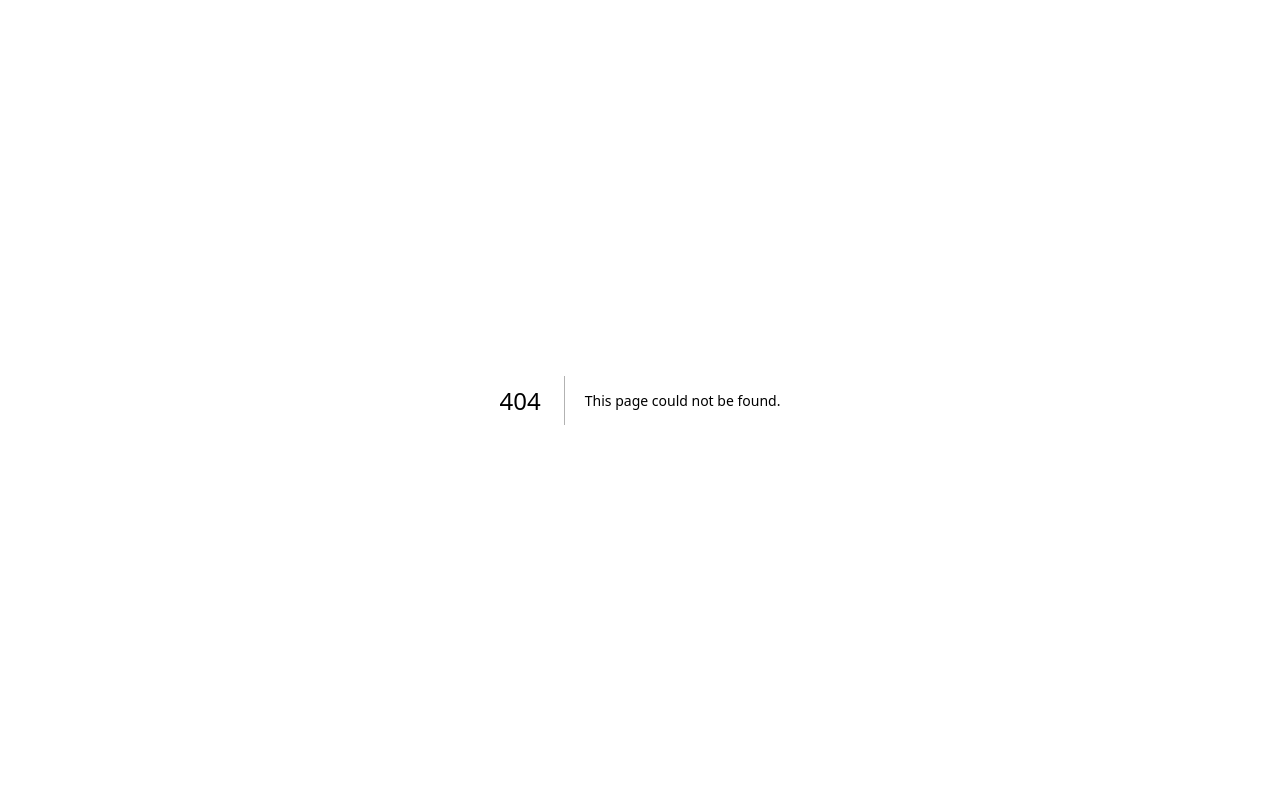
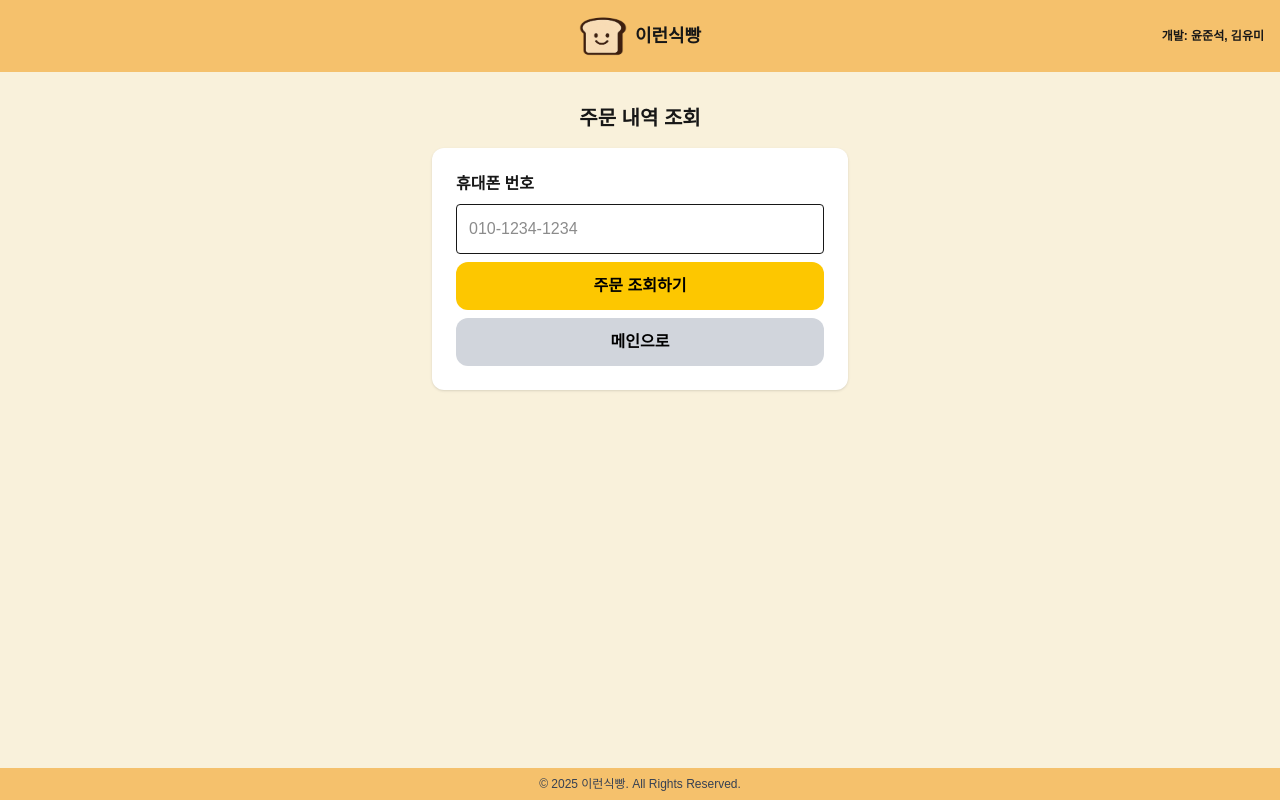
Before and after one commit to 2RunSikBBang/frontend, a Next.js app: page /status-lookup in a window 1280 px wide. Before the commit this address had no page. Built offline with nearby package versions, Linux system fonts and the light colour scheme.

Commit message:
전번입력 후 내 주문내역 조회

```diff
--- a/pages/index.js
+++ b/pages/index.js
@@ -11,7 +11,7 @@ export default function Home() {
           </button>
         </Link>
 
-        <Link href="/status">
+        <Link href="/status-lookup">
           <button className="w-full bg-green-500 font-bold py-4 rounded-xl shadow text-lg">
             내 주문내역 조회
           </button>
--- a/pages/payment.js
+++ b/pages/payment.js
@@ -86,7 +86,7 @@ export default function PaymentPage() {
         <p className="text-sm mb-4">주문자명과 입금자명이 일치해야 합니다.</p>
         <p className="text-center font-bold">신한은행 110-218-986002 김효원</p>
         <p className="text-center text-blue-500 font-bold">
-          입금할 금액: {totalPrice.toLocaleString()}원
+          입금할 금액: {totalPrice.toLocaleString("ko-KR")}원
         </p>
       </div>
 
--- /dev/null
+++ b/pages/status-lookup.js
@@ -0,0 +1,54 @@
+// pages/status-lookup.js
+import { useState } from "react";
+import { useRouter } from "next/router";
+import Layout from "../components/Layout";
+import { isValidPhone, formatPhoneKR } from "../utils/validators";
+
+export default function StatusLookupPage() {
+  const router = useRouter();
+  const [phone, setPhone] = useState("");
+  const [error, setError] = useState("");
+
+  const onChange = (e) => {
+    setPhone(formatPhoneKR(e.target.value));
+    if (error) setError("");
+  };
+
+  const onSubmit = (e) => {
+    e.preventDefault();
+    if (!isValidPhone(phone)) {
+      setError("전화번호는 010-1234-1234 형식이어야 해요.");
+      return;
+    }
+    router.push(`/status?phone=${encodeURIComponent(phone)}`);
+  };
+
+  return (
+    <Layout>
+      <h1 className="text-xl font-bold text-center my-4">주문 내역 조회</h1>
+      <form onSubmit={onSubmit} className="bg-white p-6 rounded-xl shadow">
+        <label className="block font-bold mb-2">휴대폰 번호</label>
+        <input
+          type="tel"
+          inputMode="numeric"
+          placeholder="010-1234-1234"
+          value={phone}
+          onChange={onChange}
+          maxLength={13}
+          className="w-full border rounded p-3 mb-2"
+        />
+        {error && <p className="text-sm text-red-600 mb-2">{error}</p>}
+        <button type="submit" className="w-full bg-yellow-400 text-black font-bold py-3 rounded-xl">
+          주문 조회하기
+        </button>
+        <button
+          type="button"
+          onClick={() => router.push("/")}
+          className="w-full bg-gray-300 text-black font-bold py-3 rounded-xl mt-2"
+        >
+          메인으로
+        </button>
+      </form>
+    </Layout>
+  );
+}
--- a/pages/status.js
+++ b/pages/status.js
@@ -1,50 +1,70 @@
-import { useState } from "react";
+// pages/status.js
+import { useState, useMemo } from "react";
 import Link from "next/link";
+import { useRouter } from "next/router";
 import useOrderStore from "../store/orderStore";
 import Layout from "../components/Layout";
 import { hasActiveOrderStrict } from "../utils/validators";
 
 export default function StatusPage() {
+  const router = useRouter();
   const { items, customer } = useOrderStore();
 
-  // 활성 주문확인
+  // 1) 우선순위: 쿼리 ?phone → 없으면 Zustand의 customer.phone
+  const queryPhone =
+    typeof router.query.phone === "string" ? router.query.phone : "";
+  const phoneToUse = queryPhone || customer?.phone || "";
+
+  // 2) 활성 주문 판단(이름/전화/주소+아이템 모두 유효)
   const hasActiveOrder = hasActiveOrderStrict(customer, items);
 
-  const [status, setStatus] = useState("확인중");
-  // 가능한 값: "확인중", "조리중", "배달중", "완료", "취소"
+  // 3) 표시 가능 여부
+  //    - 쿼리폰이 있으면: 내 로컬 주문의 phone과 일치해야 함 (백엔드 전 단계)
+  //    - 쿼리폰이 없으면: /payment 경로 → 로컬 주문만 있으면 OK
+  const canShow = useMemo(() => {
+    if (!hasActiveOrder) return false;
+    if (queryPhone) return queryPhone === customer.phone;
+    return true; // /payment → 로컬 주문 존재 시 통과
+  }, [hasActiveOrder, queryPhone, customer?.phone]);
 
+  // 4) 표시 불가 → /status-lookup 안내
+  if (!phoneToUse || !canShow) {
+    return (
+      <Layout>
+        <h1 className="text-xl font-bold text-center my-4">주문 현황</h1>
+        <div className="bg-white p-6 rounded-xl shadow text-center">
+          <p className="font-bold mb-2">해당 번호로 조회 가능한 주문이 없습니다.</p>
+          <div className="space-y-2">
+            <button
+              className="w-full bg-yellow-400 text-black font-bold py-3 rounded-xl"
+              onClick={() => router.replace("/status-lookup")}
+            >
+              휴대폰 번호로 조회하기
+            </button>
+            <Link href="/">
+              <button className="w-full bg-gray-300 text-black font-bold py-3 rounded-xl">
+                메인으로
+              </button>
+            </Link>
+          </div>
+        </div>
+      </Layout>
+    );
+  }
+
+  // ===== 활성 주문 화면 =====
+  const [status, setStatus] = useState("확인중"); // 데모용 상태
   const handleRefresh = () => {
-    const nextStatus = {
+    const next = {
       확인중: "조리중",
       조리중: "배달중",
       배달중: "완료",
       완료: "완료",
       취소: "취소",
     };
-    setStatus(nextStatus[status] || "확인중");
+    setStatus(next[status] || "확인중");
   };
 
-  // 활성 주문이 없으면 주문 내역이 없다고 띄움
-  if (!hasActiveOrder) {
-    return (
-      <Layout>
-        <h1 className="text-xl font-bold text-center my-4">주문 현황</h1>
-        <div className="bg-white p-6 rounded-xl shadow text-center">
-          <p className="font-bold mb-2">주문 내역이 없습니다.</p>
-          <p className="text-sm text-gray-500 mb-4">
-            메인 화면에서 주문을 접수해 주세요.
-          </p>
-          <Link href="/">
-            <button className="w-full bg-yellow-400 text-black font-bold py-3 rounded-xl">
-              메인으로
-            </button>
-          </Link>
-        </div>
-      </Layout>
-    );
-  }
-
-  // 활성 주문이 있다면 정보 띄우고 배송 현황 출력
   return (
     <Layout>
       <h1 className="text-xl font-bold text-center my-4">주문 현황</h1>
@@ -89,22 +109,27 @@ export default function StatusPage() {
           <p className="text-gray-700 font-bold">배달이 완료되었습니다 ✅</p>
         )}
         {status === "취소" && (
-          <p className="text-red-500 font-bold">
-            미입금으로 주문이 취소되었습니다 ❌
-          </p>
+          <p className="text-red-500 font-bold">미입금으로 주문이 취소되었습니다 ❌</p>
         )}
         <p>주문내역 확인 시, 아직 송금 전이라면 주문이 거절될 수 있어요.</p>
         <p>주문 및 결제 후 취소는 전화로만 가능합니다.</p>
         <p>취소 요청: 010-1111-2222</p>
       </div>
 
-      {/* 새로고침 버튼 */}
+      {/* 액션 버튼 */}
+      <div className="space-y-2">
         <button
           className="w-full bg-yellow-400 text-black font-bold py-3 rounded-xl"
           onClick={handleRefresh}
         >
           새로고침
         </button>
+        <Link href="/">
+          <button className="w-full bg-gray-300 text-black font-bold py-3 rounded-xl">
+            메인으로
+          </button>
+        </Link>
+      </div>
     </Layout>
   );
 }
```
Lines whose indentation alone changed are shown as unchanged.
